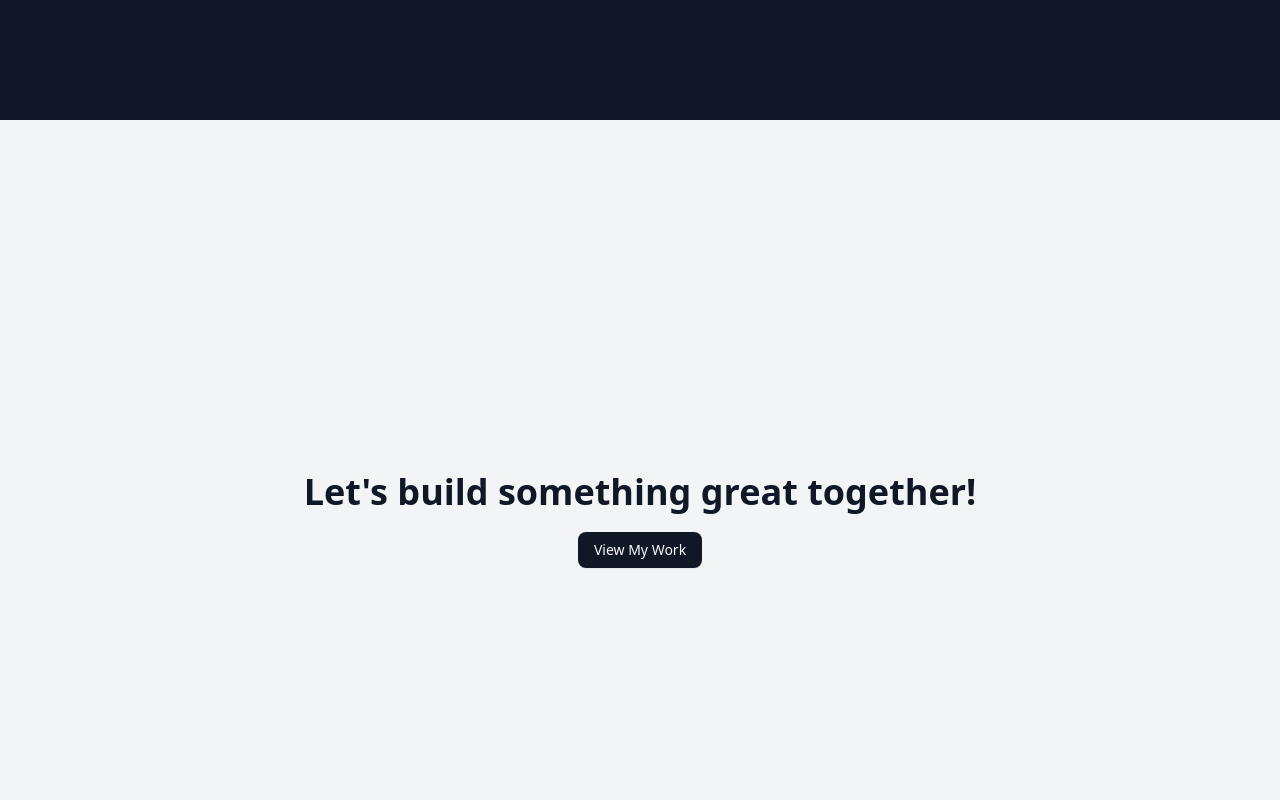
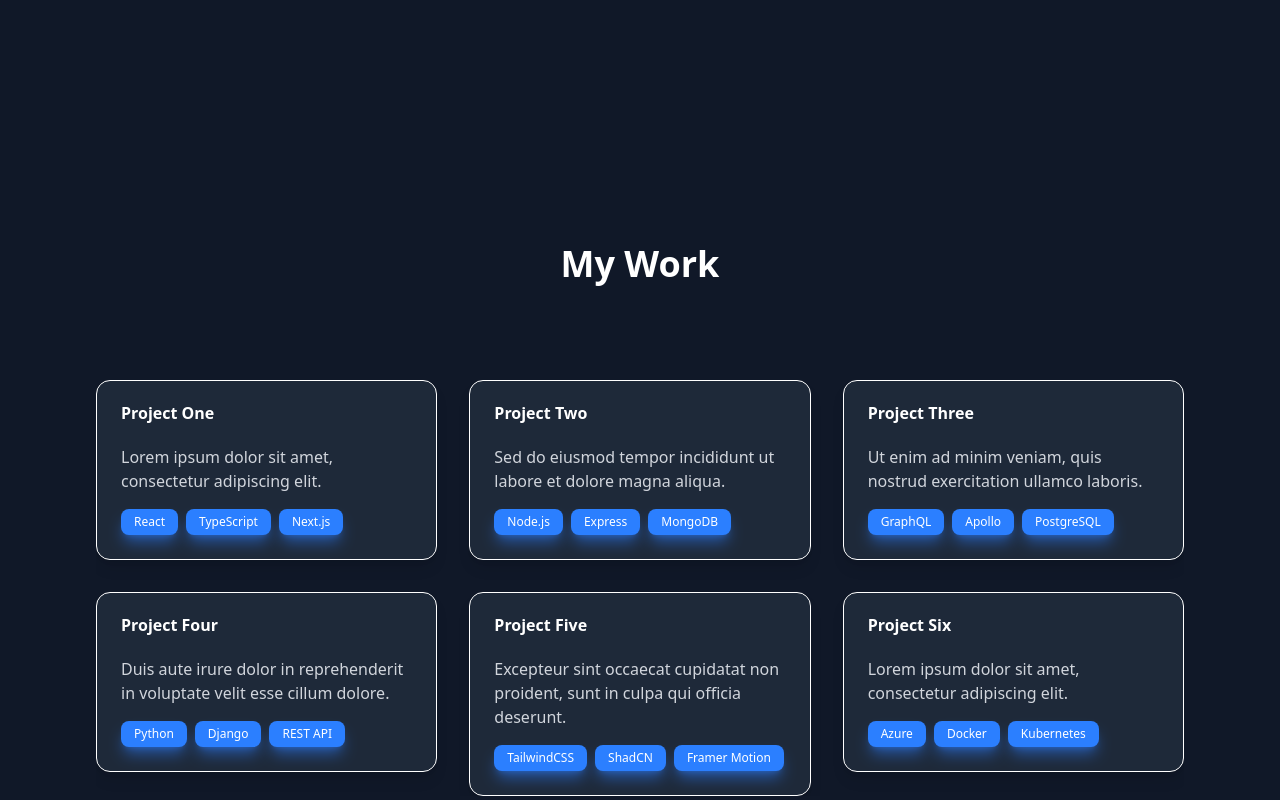
Before and after one commit to vishalcoderathore/wify-portfolio, a Next.js app: page / in a window 1280 px wide. Shown: the part 1480-2280 px from the top of the page. Built offline with nearby package versions, Linux system fonts and the light colour scheme.

Commit message:
Added work placeholder component

```diff
--- a/src/app/globals.css
+++ b/src/app/globals.css
@@ -11,10 +11,10 @@
     @apply border-border outline-ring/50;
   }
   body {
-    @apply bg-background text-foreground;
+    @apply bg-gray-900 text-white;
   }
+}
 
-}
 
 :root {
   --background: oklch(1 0 0);
--- a/src/app/page.tsx
+++ b/src/app/page.tsx
@@ -6,6 +6,7 @@ import { useEffect, useRef } from 'react';
 import Footer from '@/components/footer';
 import Navbar from '@/components/navbar';
 import Hero from '@/components/hero';
+import Work from '@/components/work';
 
 export default function HomePage() {
   const sectionsRef = useRef<HTMLDivElement>(null);
@@ -39,14 +40,17 @@ export default function HomePage() {
 
   return (
     <main ref={sectionsRef} className="bg-gray-100 dark:bg-gray-900 text-gray-900 dark:text-white overflow-hidden">
-      {/* Hero Section */}
+      {/*Hero Section      */}
       <div className="w-full h-screen flex items-center justify-center">
         <Hero />
       </div>
-
       {/* Objective Section */}
       <div className="w-full h-screen flex items-center justify-center">
         <Objective />
+      </div>
+      {/* Work Section */}
+      <div className="w-full min-h-screen flex items-center justify-center">
+        <Work />
       </div>
 
       {/* Call to Action Section */}
@@ -56,7 +60,6 @@ export default function HomePage() {
           <a href="/work">View My Work</a>
         </Button>
       </div>
-
       <Footer />
     </main>
   );
--- a/src/components/objective.tsx
+++ b/src/components/objective.tsx
@@ -4,7 +4,7 @@ import Link from 'next/link';
 
 export default function Objective() {
   return (
-    <section className="w-full min-h-screen flex flex-col md:flex-row items-center justify-center gap-12 py-20 px-24 bg-gray-900 text-white">
+    <section className="w-full h-screen flex flex-col md:flex-row items-center justify-center gap-12 py-24 px-6 md:px-24 bg-gray-900 text-white">
       {/* Left Side */}
       <motion.div
         className="w-full md:w-1/2 flex flex-col items-end justify-center"
--- /dev/null
+++ b/src/components/ui/badge.tsx
@@ -0,0 +1,46 @@
+import * as React from "react"
+import { Slot } from "@radix-ui/react-slot"
+import { cva, type VariantProps } from "class-variance-authority"
+
+import { cn } from "@/lib/utils"
+
+const badgeVariants = cva(
+  "inline-flex items-center justify-center rounded-md border px-2 py-0.5 text-xs font-medium w-fit whitespace-nowrap shrink-0 [&>svg]:size-3 gap-1 [&>svg]:pointer-events-none focus-visible:border-ring focus-visible:ring-ring/50 focus-visible:ring-[3px] aria-invalid:ring-destructive/20 dark:aria-invalid:ring-destructive/40 aria-invalid:border-destructive transition-[color,box-shadow] overflow-hidden",
+  {
+    variants: {
+      variant: {
+        default:
+          "border-transparent bg-primary text-primary-foreground [a&]:hover:bg-primary/90",
+        secondary:
+          "border-transparent bg-secondary text-secondary-foreground [a&]:hover:bg-secondary/90",
+        destructive:
+          "border-transparent bg-destructive text-white [a&]:hover:bg-destructive/90 focus-visible:ring-destructive/20 dark:focus-visible:ring-destructive/40",
+        outline:
+          "text-foreground [a&]:hover:bg-accent [a&]:hover:text-accent-foreground",
+      },
+    },
+    defaultVariants: {
+      variant: "default",
+    },
+  }
+)
+
+function Badge({
+  className,
+  variant,
+  asChild = false,
+  ...props
+}: React.ComponentProps<"span"> &
+  VariantProps<typeof badgeVariants> & { asChild?: boolean }) {
+  const Comp = asChild ? Slot : "span"
+
+  return (
+    <Comp
+      data-slot="badge"
+      className={cn(badgeVariants({ variant }), className)}
+      {...props}
+    />
+  )
+}
+
+export { Badge, badgeVariants }
--- /dev/null
+++ b/src/components/work.tsx
@@ -0,0 +1,82 @@
+import { Card, CardContent, CardHeader, CardTitle } from '@/components/ui/card';
+import { Badge } from '@/components/ui/badge';
+import { motion } from 'framer-motion';
+
+const projects = [
+  {
+    title: 'Project One',
+    description: 'Lorem ipsum dolor sit amet, consectetur adipiscing elit.',
+    skills: ['React', 'TypeScript', 'Next.js'],
+  },
+  {
+    title: 'Project Two',
+    description: 'Sed do eiusmod tempor incididunt ut labore et dolore magna aliqua.',
+    skills: ['Node.js', 'Express', 'MongoDB'],
+  },
+  {
+    title: 'Project Three',
+    description: 'Ut enim ad minim veniam, quis nostrud exercitation ullamco laboris.',
+    skills: ['GraphQL', 'Apollo', 'PostgreSQL'],
+  },
+  {
+    title: 'Project Four',
+    description: 'Duis aute irure dolor in reprehenderit in voluptate velit esse cillum dolore.',
+    skills: ['Python', 'Django', 'REST API'],
+  },
+  {
+    title: 'Project Five',
+    description: 'Excepteur sint occaecat cupidatat non proident, sunt in culpa qui officia deserunt.',
+    skills: ['TailwindCSS', 'ShadCN', 'Framer Motion'],
+  },
+  {
+    title: 'Project Six',
+    description: 'Lorem ipsum dolor sit amet, consectetur adipiscing elit.',
+    skills: ['Azure', 'Docker', 'Kubernetes'],
+  },
+];
+export default function Work() {
+  return (
+    <section className="w-full min-h-screen flex flex-col  items-center justify-center gap-12 py-24 px-6 md:px-24 bg-gray-900 text-white">
+      {/* Top Margin to Prevent Overlapping */}
+      <h2 className="text-4xl font-bold mb-12 text-center">My Work</h2>
+      <motion.div
+        className="grid grid-cols-1 md:grid-cols-3 gap-8 w-full max-w-6xl overflow-hidden"
+        initial="hidden"
+        animate="visible"
+        variants={{
+          hidden: { opacity: 0, y: 50 },
+          visible: { opacity: 1, y: 0, transition: { staggerChildren: 0.2 } },
+        }}>
+        {projects.map((project, index) => (
+          <motion.div
+            key={index}
+            variants={{
+              hidden: { opacity: 0, scale: 0.9 },
+              visible: { opacity: 1, scale: 1 },
+            }}
+            transition={{ duration: 0.5, ease: 'easeOut' }}>
+            <Card className="bg-gray-800 text-white shadow-lg hover:shadow-xl transition-all overflow-hidden">
+              <CardHeader>
+                <CardTitle>{project.title}</CardTitle>
+              </CardHeader>
+              <CardContent>
+                <p className="text-gray-300">{project.description}</p>
+                <div className="flex flex-wrap gap-2 mt-4">
+                  {project.skills.map((skill, i) => (
+                    <Badge
+                      key={i}
+                      variant="default"
+                      className="relative px-3 py-1 text-white bg-blue-500 rounded-md shadow-lg shadow-blue-500/50
+             hover:shadow-blue-400/80 transition-all duration-300 hover:scale-105">
+                      {skill}
+                    </Badge>
+                  ))}
+                </div>
+              </CardContent>
+            </Card>
+          </motion.div>
+        ))}
+      </motion.div>
+    </section>
+  );
+}
```
Also changed, not shown: 1 other file (tests, documents, lock files or other folders).
